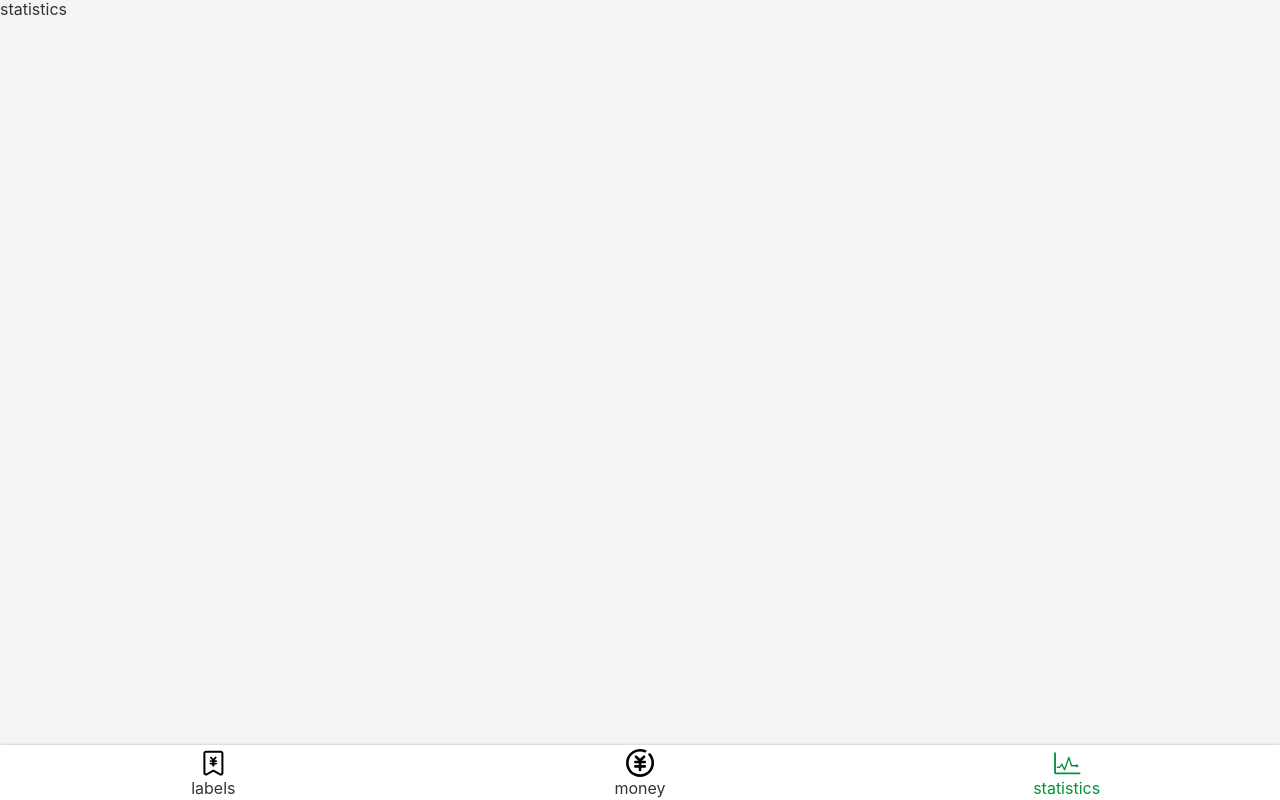
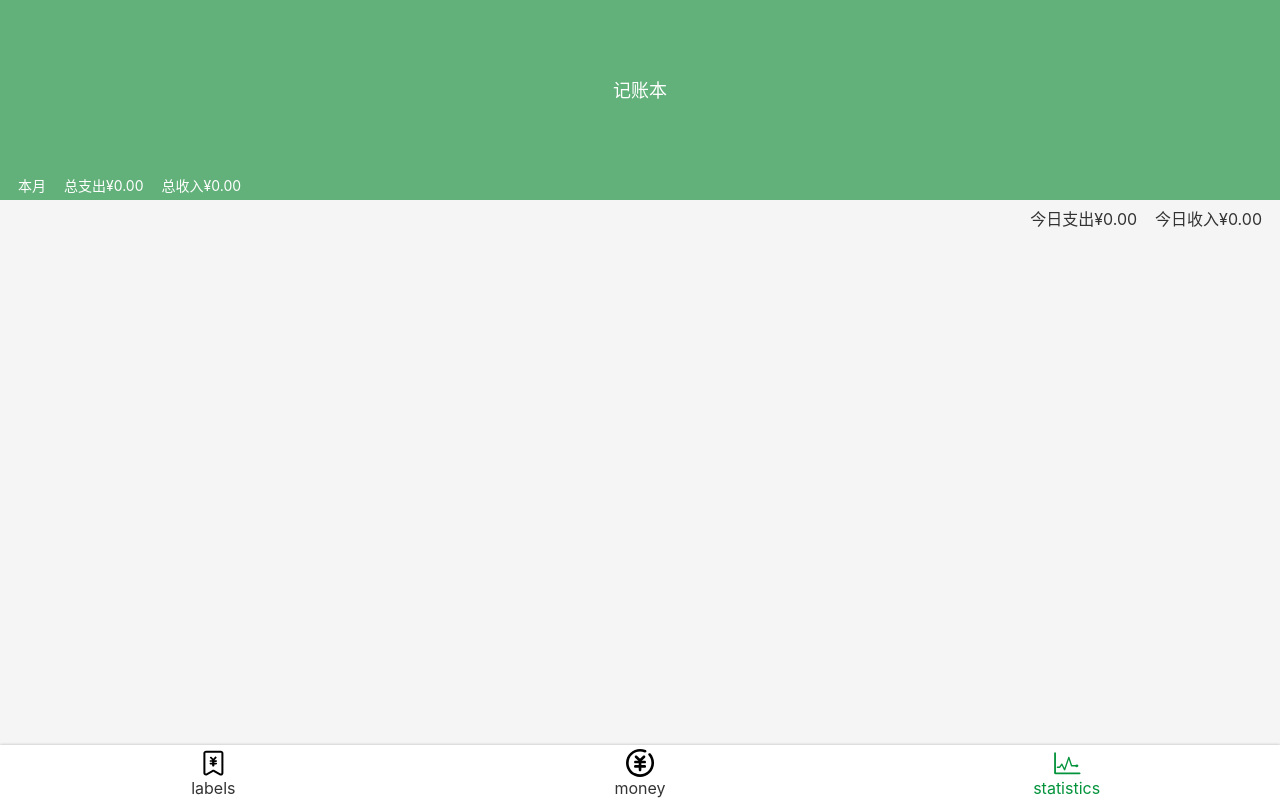
Before and after one commit to sherryYYX/money-react-code, a React app: page /#/statistics in a window 1280 px wide. Built offline with nearby package versions, Linux system fonts and the light colour scheme.

Commit message:
记账明细页面完成

```diff
--- a/package.json
+++ b/package.json
@@ -24,6 +24,7 @@
     "camelcase": "^5.3.1",
     "case-sensitive-paths-webpack-plugin": "2.3.0",
     "css-loader": "3.4.2",
+    "dayjs": "^1.8.32",
     "dotenv": "8.2.0",
     "dotenv-expand": "5.1.0",
     "eslint": "^6.6.0",
--- a/src/hook/useRecord.tsx
+++ b/src/hook/useRecord.tsx
@@ -2,7 +2,7 @@ import React, {useEffect, useState} from 'react';
 import {useUpdate} from '../useUpdate';
 
 type RecordItem = {
-  tag: {},
+  tag: {id:number,tagName:string},
   note: string,
   category: '-'|'+',
   numberPad: number,
@@ -10,7 +10,7 @@ type RecordItem = {
 }
 
 type newRecordItem = {
-  tag: {},
+  tag: {id:number,tagName:string},
   note: string,
   category: '-'|'+',
   numberPad: number
@@ -36,6 +36,8 @@ export const useRecords = ()=>{
     return true
   }
 
+
+
   useUpdate(()=>{
     window.localStorage.setItem('records', JSON.stringify(records))
   },[records])
--- a/src/pages/Money.tsx
+++ b/src/pages/Money.tsx
@@ -35,7 +35,6 @@ const Money= ()=>{
 
   return(
     <MyLayout>
-      {JSON.stringify(selected)}
       <TagsStyle value={selected.tag}
       onchange={(tag)=>{
         setSelected({
--- a/src/pages/Statistics.tsx
+++ b/src/pages/Statistics.tsx
@@ -1,10 +1,137 @@
 import React from 'react';
 import Layout from '../components/Layout';
+import styled from 'styled-components';
+import {useRecords} from '../hook/useRecord';
+import day from 'dayjs'
+
+const Header = styled.header`
+  height: 200px;
+  background: #62b17a;
+  >div{
+    color: #fff;
+    padding-top: 80px;
+    text-align: center;
+    font-size: 18px;
+  }
+  >footer{
+  font-size: 14px;
+    display:flex;
+    justify-content: flex-start;
+    margin-top: 76px;
+    color: #fff;
+    >.month{
+      margin: 0 18px;
+    }
+    >.expanse{
+      margin-right: 18px;
+    }
+  }
+`
+
+const NowTime = styled.div`
+  //border: 1px solid red;
+  padding-top: 10px;
+  display:flex;
+  justify-content: flex-end;
+  >span{
+    margin-right: 18px;
+  }
+`
+
+const Item = styled.div`
+  border-radius: 8px;
+  padding: 10px 8px;
+  background: #fff;
+  margin: 10px;
+  display:flex;
+  justify-content: space-between;
+  align-items: center;
+  >.tag{
+
+  }
+  >.note{
+    font-size: 12px;
+    color: #c1c4cb;
+    margin-right: auto;
+    margin-left: 18px;
+  }
+  >.right{
+    display:flex;
+    flex-direction: column;
+    justify-content: center;
+    align-items: flex-end;
+    >.day{
+       font-size: 12px;
+        color: #c1c4cb;
+    }
+  }
+
+`
 
 const Statistics= ()=>{
+
+  const {records} = useRecords()
+  console.log(records);
+
+  const result = (category:'+'|'-', time:'day'|'month')=>{
+    let daily=0;
+    let monthly=0;
+    const now = day();
+
+    const newList=records.filter(r=>r.category===category);
+    for(let i=0;i<newList.length;i++){
+      if(now.isSame(day(newList[i].createAt),'day')){
+        daily+=newList[i].numberPad;
+      }
+      if(now.isSame(day(newList[i].createAt),'month')){
+        monthly+=newList[i].numberPad;
+      }
+    }
+    if(time==='day'){return daily.toFixed(2);}
+    if(time==='month'){return monthly.toFixed(2);}
+  }
+
+  const x = records.sort((a,b)=>{
+    if(a.createAt===b.createAt) return 0
+    if(a.createAt > b.createAt) return -1
+    if(a.createAt < b.createAt) return 1
+    return 0
+  })
+
   return(
     <Layout>
-      <div>statistics</div>
+      <Header>
+        <div>记账本</div>
+        <footer>
+          <span className="month">本月</span>
+          <span className="expanse">总支出¥{result('-','month')}</span>
+          <span>总收入¥{result('+','month')}</span>
+        </footer>
+      </Header>
+      <main>
+        <NowTime>
+          <span>今日支出¥{result('-','day')}</span>
+          <span>今日收入¥{result('+','day')}</span>
+        </NowTime>
+        <div>
+              {x.map((r,index)=>{
+                return <Item key={index}>
+                  <span className="tag">
+                    {r.tag.tagName}
+                  </span>
+                  <span className="note">
+                     {r.note}
+                  </span>
+                  <span className="right">
+                    ¥{r.category}{r.numberPad.toFixed(2)}
+                    <span className="day">
+                      {day(r.createAt).format('YYYY年MM月DD日')}
+                    </span>
+                  </span>
+                </Item>
+              })}
+        </div>
+      </main>
     </Layout>
 
   )
```
Also changed, not shown: 1 other file (tests, documents, lock files or other folders).
